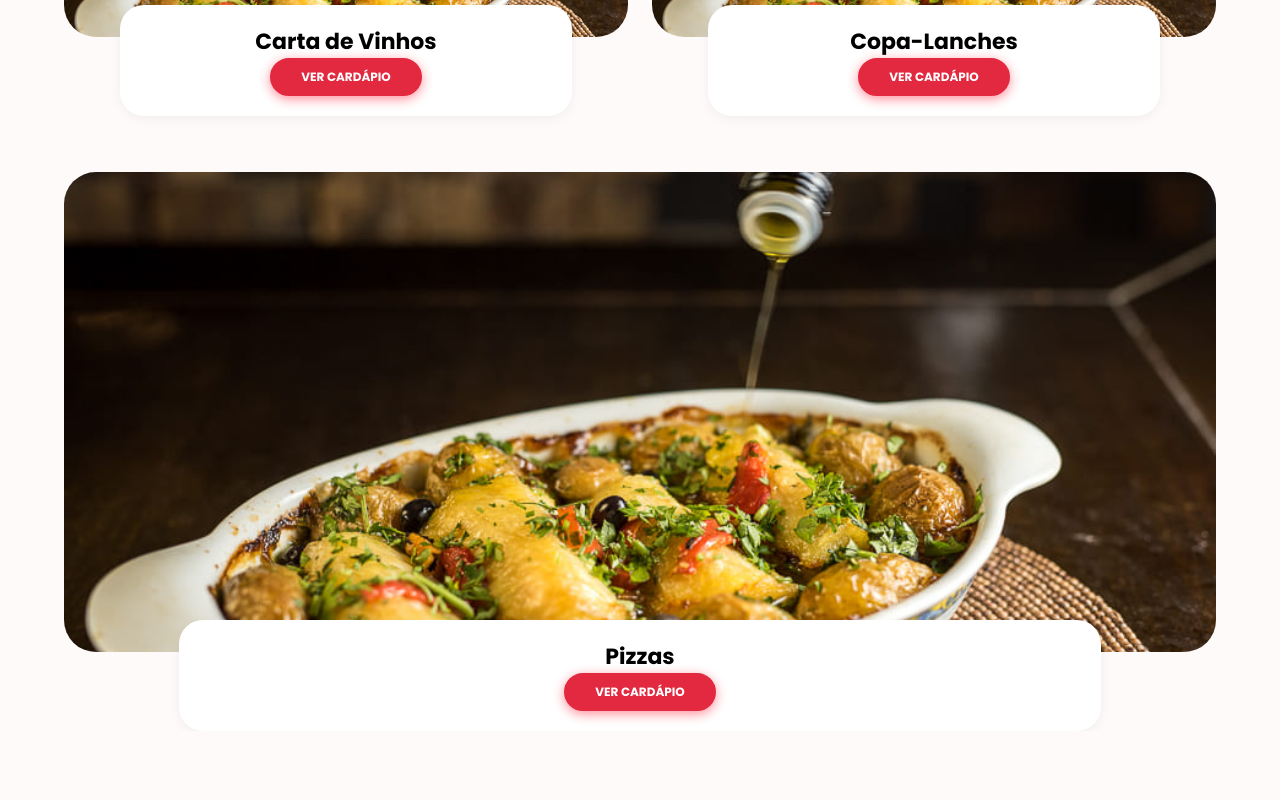
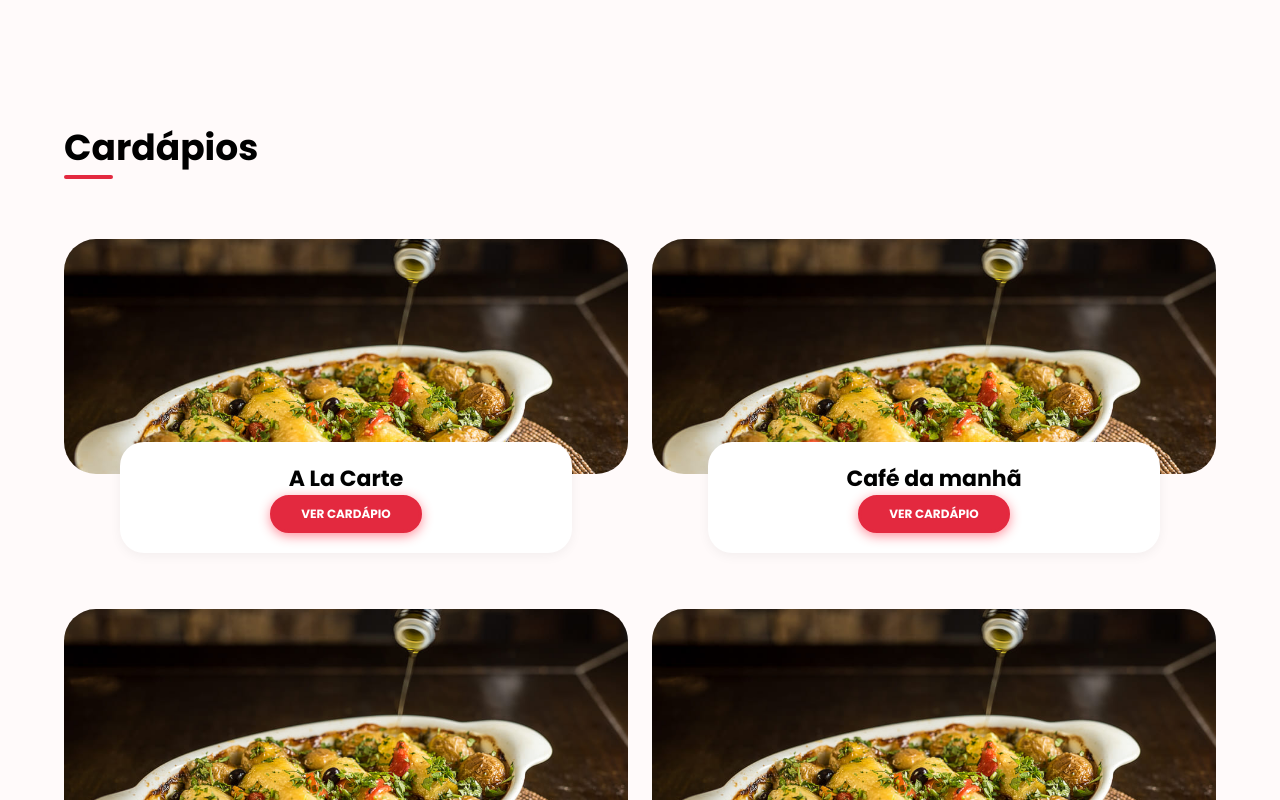
Before and after one commit to bryanmaraujo544/Restaurant-app, a Next.js app: page /unities/alphaville in a window 1280 px wide. Shown: the part 1400-2200 px from the top of the page. Before the commit the page ends 2131 px from the top, so only its background shows below. Built offline with nearby package versions, Linux system fonts and the light colour scheme.

Commit message:
Fixing margin of the menus

```diff
--- a/src/components/Banner/styles.js
+++ b/src/components/Banner/styles.js
@@ -108,8 +108,8 @@ export const Container = styled.section`
                     box-shadow: 0 3px 12px ${props => props.theme.colors.shade};
 
                     @media screen and (max-width: ${props => props.theme.breakpoints.mobile}){
-                        width: 32px;
-                        height: 32px;
+                        width: 36px;
+                        height: 36px;
                     }
 
                     &:hover {
@@ -121,14 +121,14 @@ export const Container = styled.section`
                         margin-left: -21px;
 
                         @media screen and (max-width: ${props => props.theme.breakpoints.mobile}){
-                            margin-left: -16px;
+                            margin-left: -18px;
                         }
                     }
                     &:nth-child(2){
                         margin-right: -21px;
 
                         @media screen and (max-width: ${props => props.theme.breakpoints.mobile}){
-                            margin-right: -16px;
+                            margin-right: -18px;
                         }
                     }
                 }
--- a/src/sections/Cardapios/index.jsx
+++ b/src/sections/Cardapios/index.jsx
@@ -1,9 +1,12 @@
 import { Container } from './styles'
 import { Card } from 'components/Card'
+import { Title } from 'components/Title'
 
 export const Cardapios = ({cardapios}) => {
     return (
         <Container>
+            <Title title="Cardápios"/>
+            <div className="cardapios">
                 {cardapios.map(({title, image, link}, i) => (
 
                 <Card
@@ -14,6 +17,8 @@ export const Cardapios = ({cardapios}) => {
                     btnText="Ver Cardápio"
                 />
                 ))}
+
+            </div>
         </Container>
     )
 }
--- a/src/sections/Cardapios/styles.js
+++ b/src/sections/Cardapios/styles.js
@@ -1,7 +1,18 @@
 import styled from 'styled-components'
 
 export const Container = styled.section`
+    margin: 72rem 0;
     display: flex;
-    flex-wrap: wrap;
-    gap: 24px;
+    flex-direction: column;
+    align-items: flex-start;
+
+    @media screen and (max-width: ${props => props.theme.breakpoints.mobile}){
+        margin: 64rem;
+    }
+
+    .cardapios {
+        display: flex;
+        flex-wrap: wrap;
+        gap: 24px;
+    }
 `
```
Lines whose indentation alone changed are shown as unchanged.
